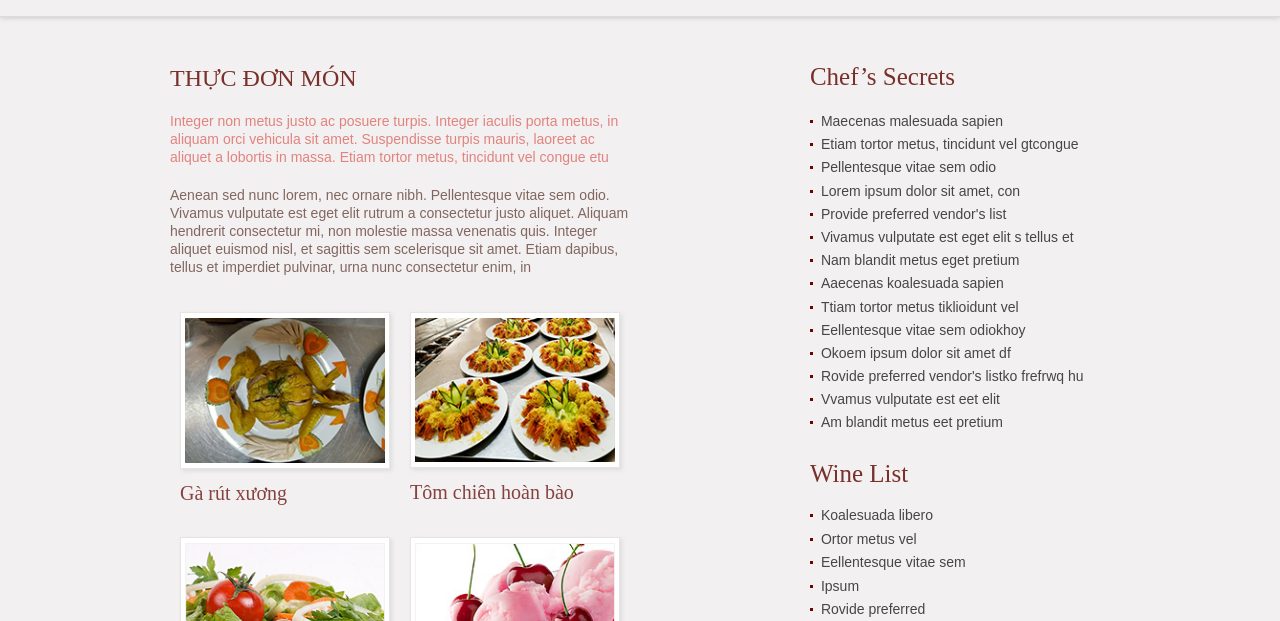
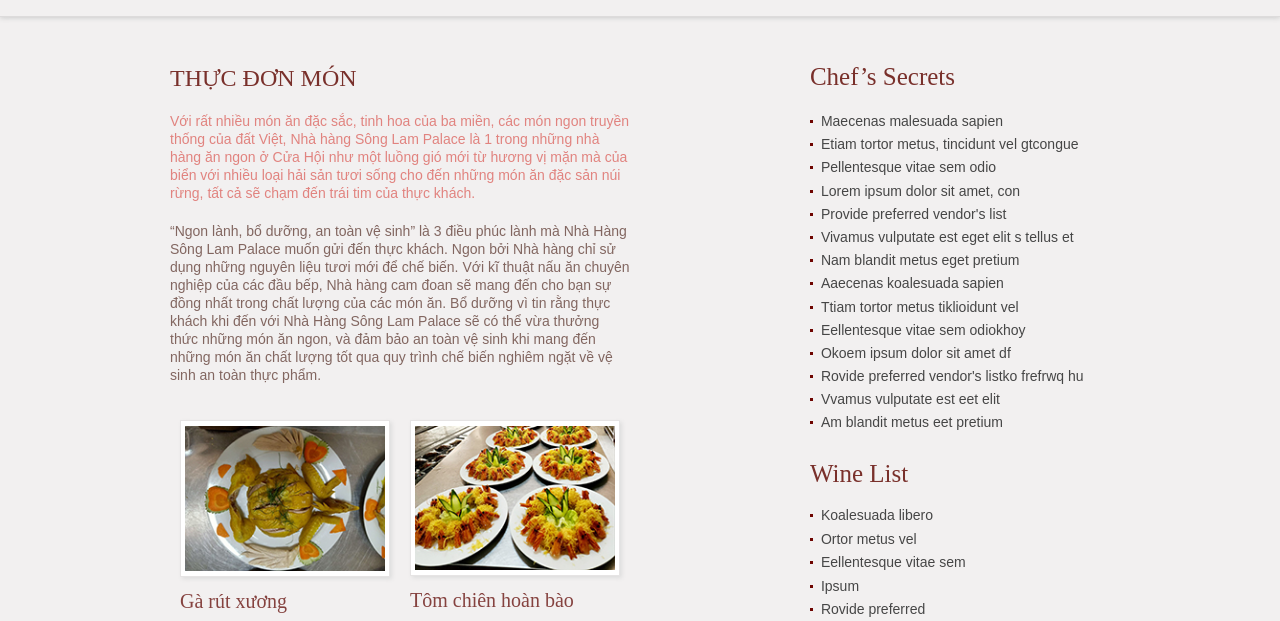
Before and after one commit to songlampalace/songlampalace.github.io, a plain HTML site: page index-2.html in a window 1280 px wide. Shown: the part 153-774 px from the top of the page. Drawn offline with Linux system fonts and the light colour scheme.

Commit message:
Update index-2.html

```diff
--- a/index-2.html
+++ b/index-2.html
@@ -70,8 +70,8 @@
     <div class="col-3-6">
 		<div class="wrap-col">
       <h2>THỰC ĐƠN MÓN</h2>
-      <p class="col2 inn1"><a href="#">Integer non metus justo ac posuere turpis. Integer iaculis porta metus, in aliquam orci vehicula sit amet. Suspendisse turpis mauris, laoreet ac aliquet a lobortis in massa. Etiam tortor metus, tincidunt vel congue etu</a></p>
-      <p>Aenean sed nunc lorem, nec ornare nibh. Pellentesque vitae sem odio. Vivamus vulputate est eget elit rutrum a consectetur justo aliquet. Aliquam hendrerit consectetur mi, non molestie massa venenatis quis. Integer aliquet euismod nisl, et sagittis sem scelerisque sit amet. Etiam dapibus, tellus et imperdiet pulvinar, urna nunc consectetur enim, in </p>
+      <p class="col2 inn1"><a href="#">Với rất nhiều món ăn đặc sắc, tinh hoa của ba miền, các món ngon truyền thống của đất Việt, Nhà hàng Sông Lam Palace là 1 trong những nhà hàng ăn ngon ở Cửa Hội như một luồng gió mới từ hương vị mặn mà của biển với nhiều loại hải sản tươi sống cho đến những món ăn đặc sản núi rừng, tất cả sẽ chạm đến trái tim của thực khách.</a></p>
+      <p>“Ngon lành, bổ dưỡng, an toàn vệ sinh” là 3 điều phúc lành mà Nhà Hàng Sông Lam Palace muốn gửi đến thực khách. Ngon bởi Nhà hàng chỉ sử dụng những nguyên liệu tươi mới để chế biến. Với kĩ thuật nấu ăn chuyên nghiệp của các đầu bếp, Nhà hàng cam đoan sẽ mang đến cho bạn sự đồng nhất trong chất lượng của các món ăn. Bổ dưỡng vì tin rằng thực khách khi đến với Nhà Hàng Sông Lam Palace sẽ có thể vừa thưởng thức những món ăn ngon, và đảm bảo an toàn vệ sinh khi mang đến những món ăn chất lượng tốt qua quy trình chế biến nghiêm ngặt về vệ sinh an toàn thực phẩm.</p>
       <div class="menu">
 	  	<div class="row">
 	        <div class="col-1-2">
```
